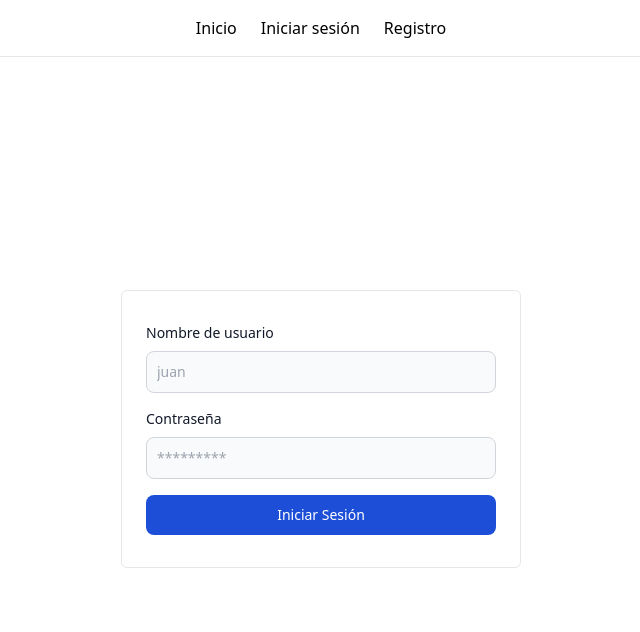
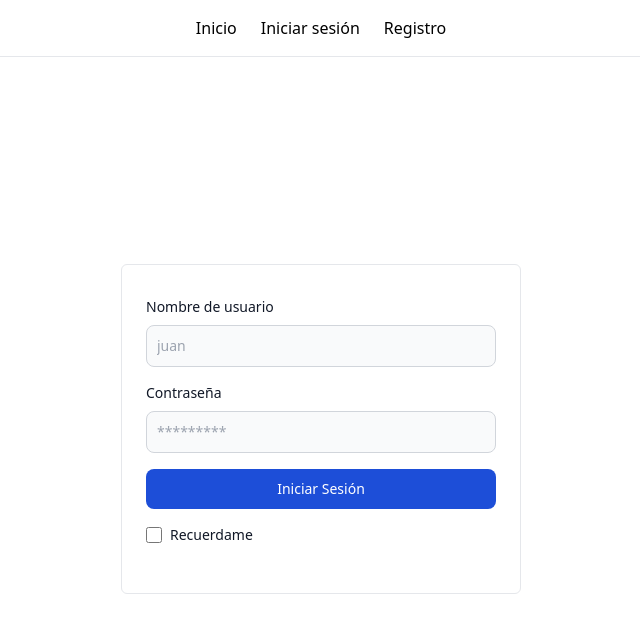
Before and after one commit to Mauro069/rdt-client, a Next.js app: page /auth/login in a window 1280 px wide. Shown: the top 632 px of the page, without its empty margins (319-959 px from the left). Built offline with nearby package versions, Linux system fonts and the light colour scheme.

Commit message:
Checkbox

```diff
--- /dev/null
+++ b/src/components/Checkbox/index.tsx
@@ -0,0 +1,23 @@
+// import styles from './styles.module.scss'
+
+interface CheckBoxProps {
+  name: string
+  value: any
+  label: string
+}
+
+export const CheckBox = ({ name, value, label }: CheckBoxProps) => {
+  return (
+    <div className='flex items-center mb-4'>
+      <input
+        type='checkbox'
+        value={value}
+        name={name}
+        className='w-4 h-4 text-blue-600 bg-gray-100 border-gray-300 rounded  '
+      />
+      <label className='ms-2 text-sm font-medium text-gray-900 dark:text-gray-300'>
+        {label}
+      </label>
+    </div>
+  )
+}
--- a/src/components/Forms/LoginForm.tsx
+++ b/src/components/Forms/LoginForm.tsx
@@ -1,4 +1,5 @@
 import { Input } from '..'
+import { CheckBox } from '../Checkbox'
 
 export const LoginForm = () => {
   return (
@@ -23,6 +24,8 @@ export const LoginForm = () => {
       >
         Iniciar Sesión
       </button>
+
+      <CheckBox value={false} name='persist' label='Recuerdame' />
     </form>
   )
 }
```
Also changed, not shown: src/components/Checkbox/styles.module.scss (added).
